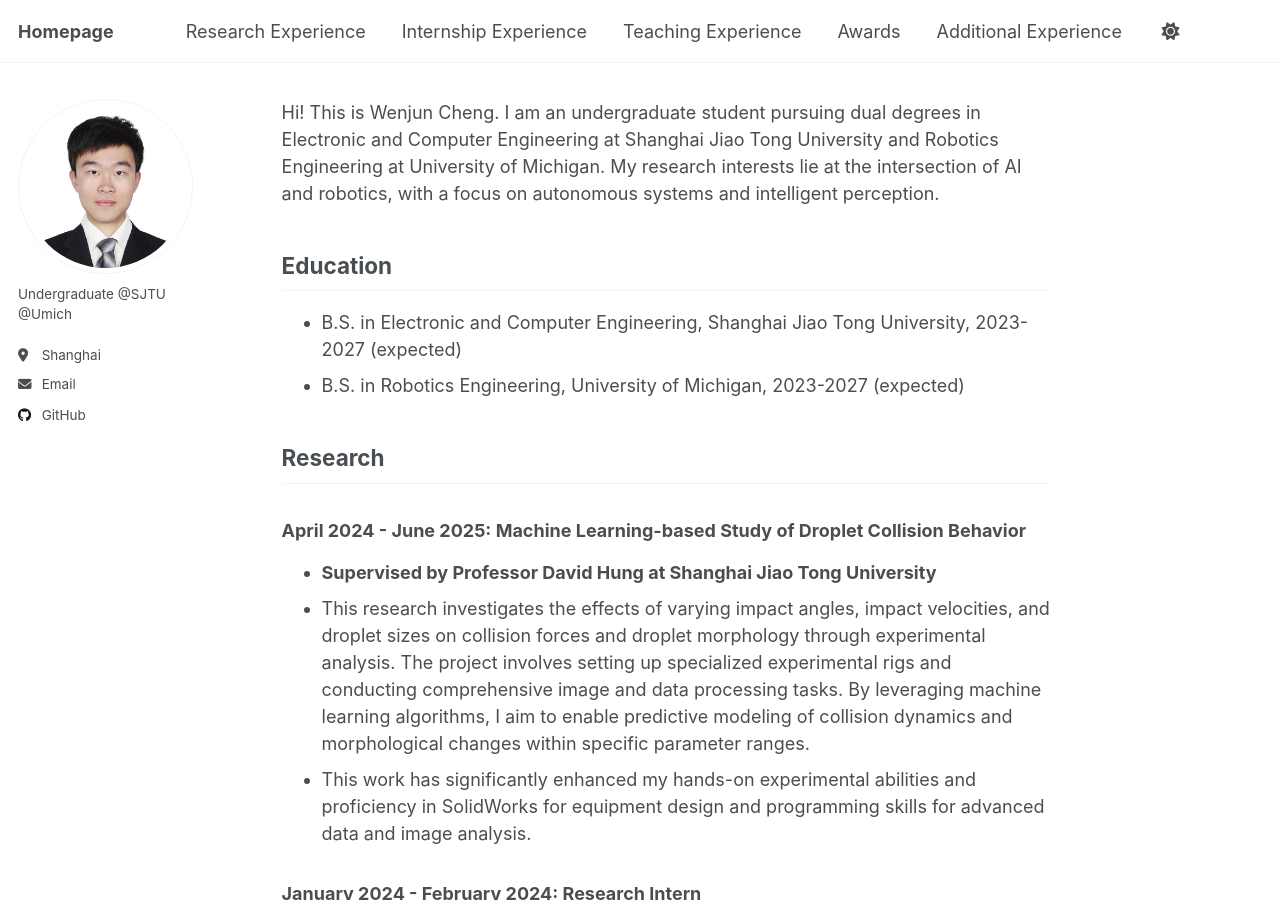
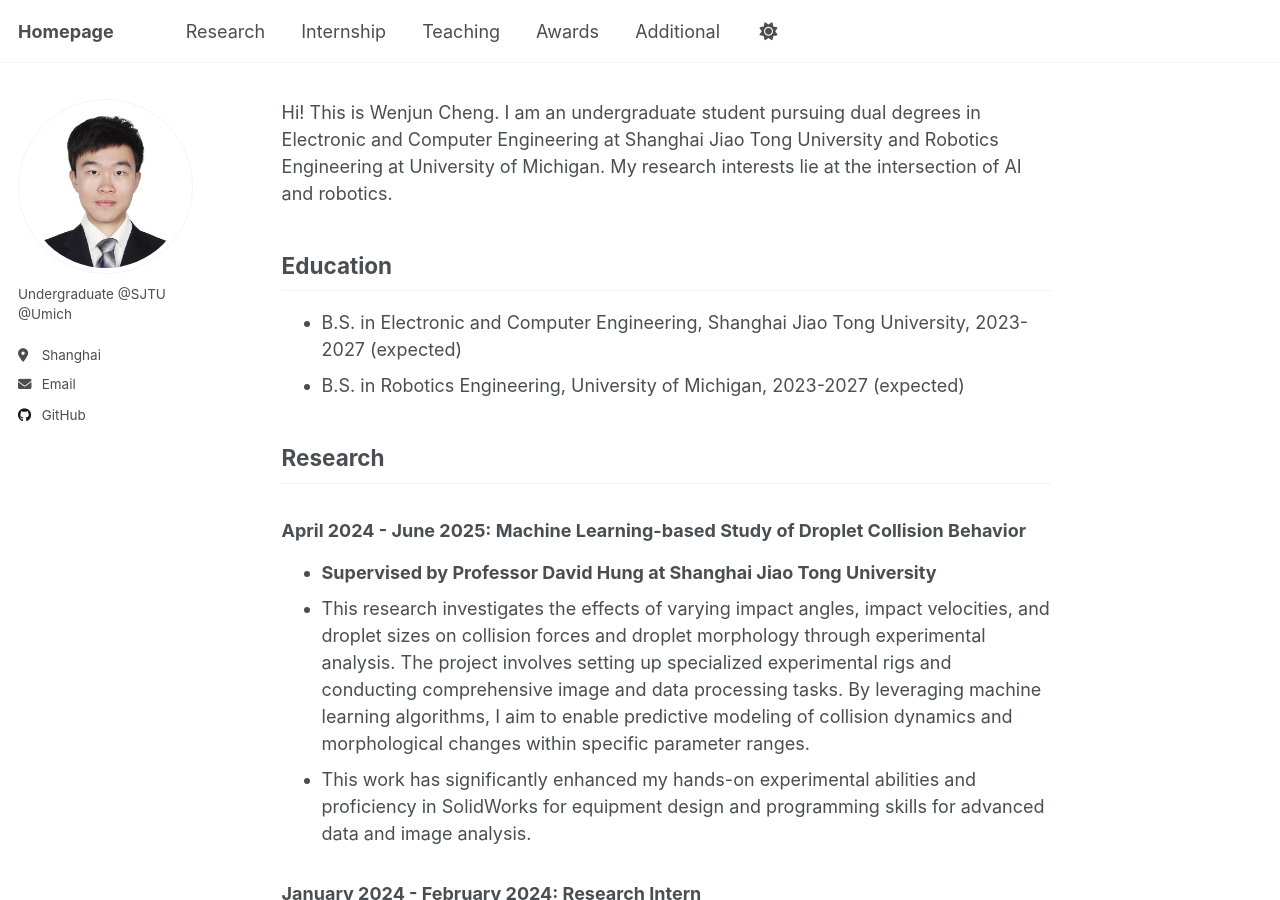
Before and after one commit to wenjun-cheng/wenjun-cheng.github.io, a Jekyll site: the page built from _pages/about.md, in a window 1280 px wide and 900 px high. Built offline with Jekyll 4.4.1, drawn with Linux system fonts in a browser that asks for light colours; some of the changed text lies outside the part shown.

Commit message:
button fix

```diff
--- a/_data/navigation.yml
+++ b/_data/navigation.yml
@@ -8,17 +8,17 @@
 #      Markdown formatted page while the second is generated using JSON.
 
 main:
-  - title: "Research Experience"
+  - title: "Research"
     url: /#research
 
-  - title: "Internship Experience"
+  - title: "Internship"
     url: /#internship
-  - title: "Teaching Experience"
+  - title: "Teaching"
     url: /#teaching
   - title: "Awards"
     url: /#awards
 
-  - title: "Additional Experience"
+  - title: "Additional"
     url: /#additional
 
   # Commented out unused pages
--- a/_pages/about.md
+++ b/_pages/about.md
@@ -7,7 +7,7 @@ redirect_from:
   - /about.html
 ---
 
-Hi! This is Wenjun Cheng. I am an undergraduate student pursuing dual degrees in Electronic and Computer Engineering at Shanghai Jiao Tong University and Robotics Engineering at University of Michigan. My research interests lie at the intersection of AI and robotics, with a focus on autonomous systems and intelligent perception.
+Hi! This is Wenjun Cheng. I am an undergraduate student pursuing dual degrees in Electronic and Computer Engineering at Shanghai Jiao Tong University and Robotics Engineering at University of Michigan. My research interests lie at the intersection of AI and robotics.
 
 ## Education {#education}
 * B.S. in Electronic and Computer Engineering, Shanghai Jiao Tong University, 2023-2027 (expected)
@@ -61,7 +61,7 @@ Hi! This is Wenjun Cheng. I am an undergraduate student pursuing dual degrees in
 ### Research Awards
 * **Qian Xuesen Mechanics Class & Shenzhen Zero One College Summer School (2021-2023)**
   - "The Red Cliff Plan: Large-Area Structural Super-Slip"(2021): "Most Valuable Research Award", "Best Team Award", and "Best Research Method Award"
-  - "Dragonfly: Three-Stage Mars UAV Structural Design"(2023):"Best Design Award"
+  - "Dragonfly: Three-Stage Mars UAV Structural Design"(2023): "Best Design Award"
 
 ### Scholarships
 * **Huatai Securities Science and Technology Scholarship**
```
